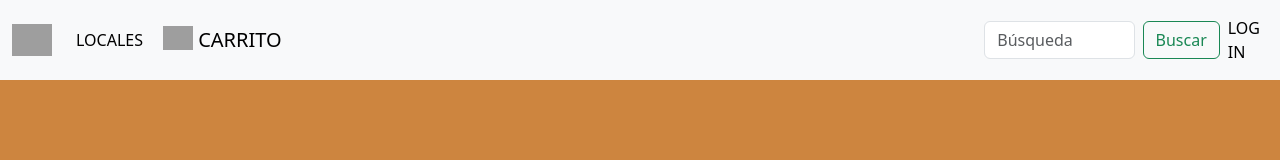
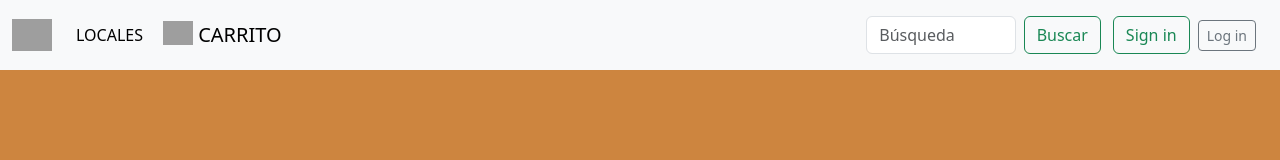
Before and after one commit to GarroSebastian/2023_taller_git_ulima, a plain HTML site: page landpage.html in a window 1280 px wide. Drawn offline with nearby package versions, Linux system fonts and the light colour scheme; grey boxes are pictures that could not be loaded.

Commit message:
Update landpage.html

```diff
--- a/landpage.html
+++ b/landpage.html
@@ -35,16 +35,17 @@
               <button class="btn btn-outline-success" type="submit">Buscar</button>
             </form>
 
-            <ul class="navbar-nav me-auto mb-2 mb-lg-0">
-              <li class="nav-item">
-                <a class="nav-link active" aria-current="page" href="#">LOG IN</a>
-              </li>
-
-            </ul>
+          </div>
 
 
+          <nav class="navbar bg-body-tertiary">
+            <form class="container-fluid justify-content-start">
+              <button class="btn btn-outline-success me-2" type="button">Sign in</button>
+              <button class="btn btn-sm btn-outline-secondary" type="button">Log in</button>
+            </form>
+          </nav>
 
-          </div>
+
         </div>
       </nav>
 </body>
```
